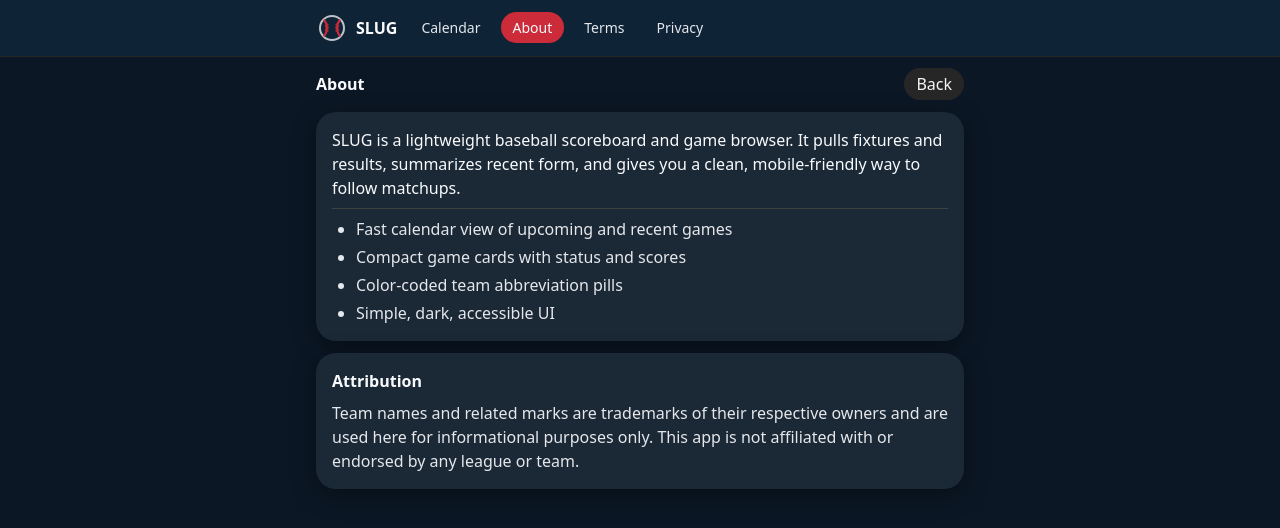
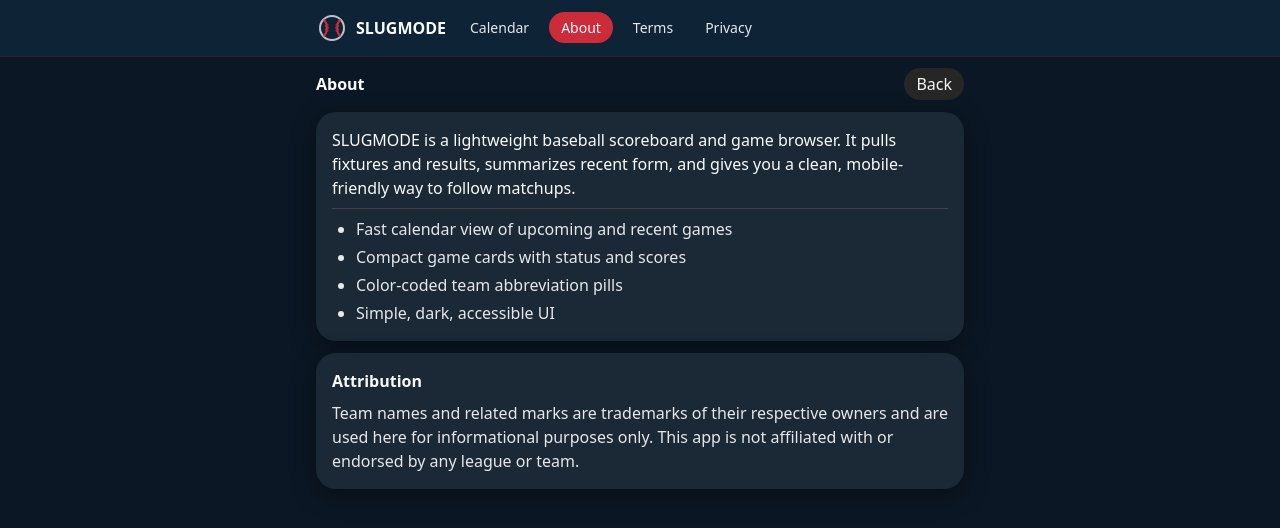
Before and after one commit to Tekknobot/mlb-app, a React (Vite) app: page /about in a window 1280 px wide. Shown: the top 528 px of the page. Built offline with nearby package versions, Linux system fonts and the light colour scheme.

Commit message:
Slugmode.

```diff
--- a/index.html
+++ b/index.html
@@ -5,7 +5,7 @@
     <meta charset="UTF-8" />
     <meta name="viewport" content="width=device-width, initial-scale=1" />
     <meta name="description" content="Quick, clean MLB scoreboard and calendar. Browse games by date, see live status and scores, color-coded teams, and simple game details." />
-    <title>SLUG</title>
+    <title>SLUGMODE</title>
   </head>
   <body>
     <div id="root"></div>
--- a/src/components/NavBar.tsx
+++ b/src/components/NavBar.tsx
@@ -54,7 +54,7 @@ export default function NavBar() {
               />
             </svg>
             {/* App short name */}
-            SLUG
+            SLUGMODE
           </Link>
 
           <ul className="flex items-center gap-2 text-sm">
--- a/src/pages/AboutPage.tsx
+++ b/src/pages/AboutPage.tsx
@@ -10,7 +10,7 @@ export default function AboutPage() {
 
       <section className="card space-y-2">
         <p>
-          SLUG is a lightweight baseball scoreboard and
+          SLUGMODE is a lightweight baseball scoreboard and
           game browser. It pulls fixtures and results, summarizes recent form,
           and gives you a clean, mobile-friendly way to follow matchups.
         </p>
--- a/src/pages/PrivacyPage.tsx
+++ b/src/pages/PrivacyPage.tsx
@@ -11,7 +11,7 @@ export default function PrivacyPage() {
       <section className="card space-y-2">
         <div className="text-xs text-gray-400">Last updated: Oct 11, 2025</div>
         <p className="text-gray-200">
-          This Privacy Policy explains how SLUG (“we”, “us”) handles your information.
+          This Privacy Policy explains how SLUGMODE handles your information.
           In short: we don’t collect personal data, we don’t run analytics, we don’t use tracking cookies, and we don’t have user accounts.
         </p>
       </section>
--- a/src/pages/TermsPage.tsx
+++ b/src/pages/TermsPage.tsx
@@ -11,7 +11,7 @@ export default function TermsPage() {
       <section className="card space-y-2">
         <div className="text-xs text-gray-400">Last updated: Oct 11, 2025</div>
         <p className="text-gray-200">
-          By accessing or using SLUG (the “Service”),
+          By accessing or using SLUGMODE (the “Service”),
           you agree to these Terms. If you do not agree, do not use the Service.
         </p>
       </section>
```
